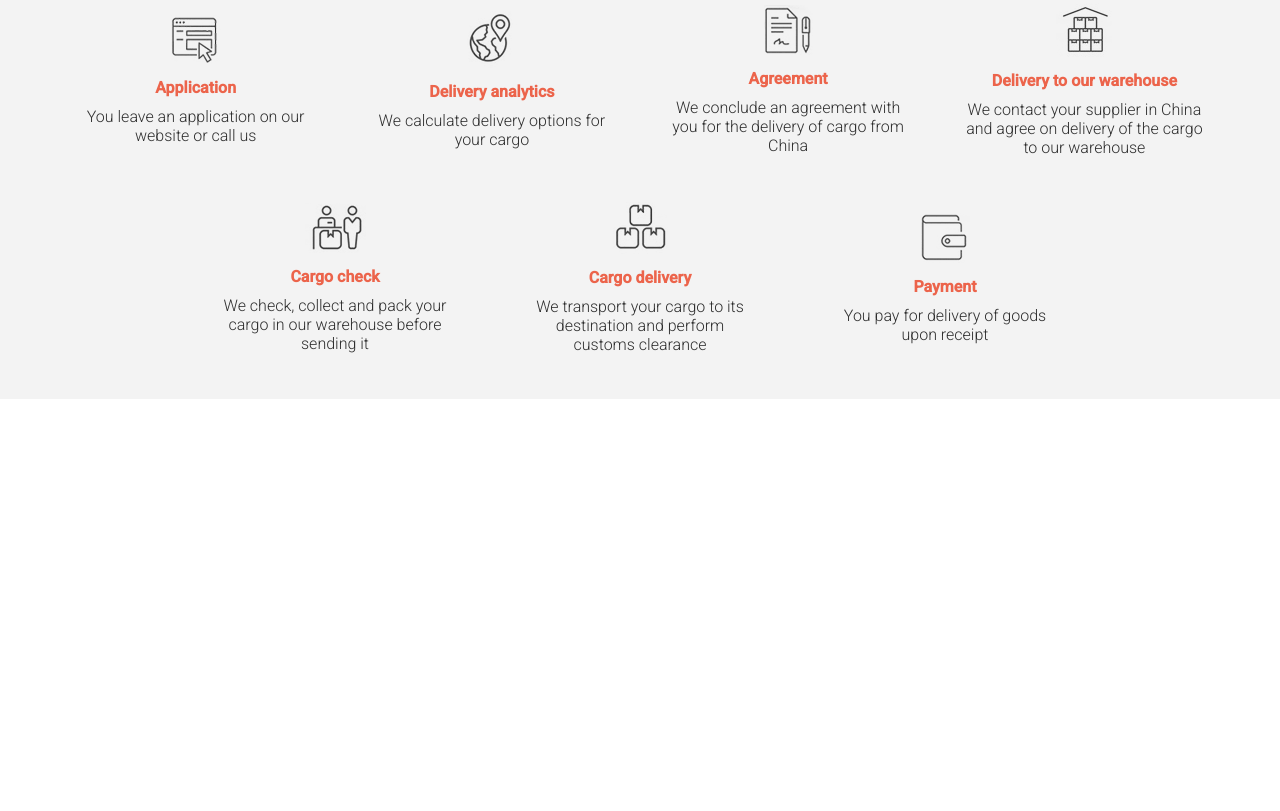
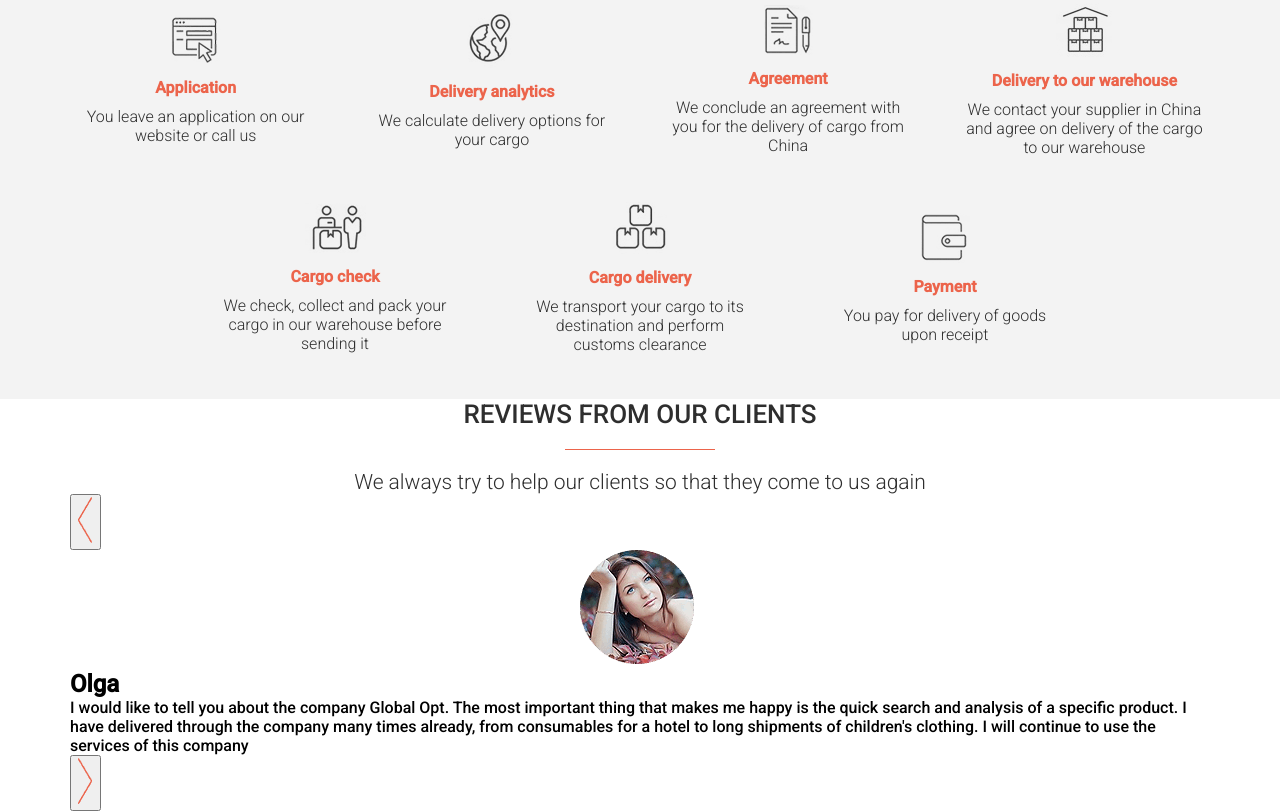
Before and after one commit to Voitsikhovska/glopt-project, a website: page src/index.html in a window 1280 px wide. Shown: the part 3805-4616 px from the top of the page. Before the commit the page ends 4204 px from the top, so only its background shows below. Drawn offline with nearby package versions, Linux system fonts and the light colour scheme; files that its build step writes are made by us from their sources.

Commit message:
creation of html structure to section "reviews" fixed validation form and add slider (slick)

```diff
--- a/package.json
+++ b/package.json
@@ -33,6 +33,7 @@
     "gulp-rename": "^2.0.0",
     "gulp-sass": "^5.1.0",
     "jquery": "^3.7.1",
-    "sass": "^1.63.3"
+    "sass": "^1.63.3",
+    "slick-carousel": "^1.8.1"
   }
 }
--- a/src/index.html
+++ b/src/index.html
@@ -14,9 +14,8 @@
   <meta property="og:image" content="">
 
 
-
-  <link rel="manifest" href="../site.webmanifest">
-  <meta name="theme-color" content="#fafafa">
+  <!-- Add the slick-theme.css if you want default styling -->
+  <link rel="stylesheet" type="text/css" href="//cdn.jsdelivr.net/npm/slick-carousel@1.8.1/slick/slick.css"/>
   <link rel="stylesheet" href="./css/style.min.css">
 </head>
 
@@ -352,8 +351,47 @@
 
   </div>
 </section>
-    <script src="js/app.js"></script>
+<section class="reviews">
+  <div class="container">
+    <h1 class="reviews_title title">reviews from our clients</h1>
+    <div class="divider"></div>
+    <div class="reviews_subtitle subtitle">We always try to help our clients so that they come to us again </div>
 
+  </div>
+  <div class="carousel">
+    <div class="container">
+      <div class="carousel_inner">
+        <div class="carousel_wrapper">
+          <img src="icons/carousel-icon.png" alt="icon">
+          <div class="carousel_descr"><h1 class="carousel_title">Olga</h1> I would like to tell you about the company Global Opt. The most important thing that makes me happy is the quick search and analysis of a specific product. I have delivered through the company many times already, from consumables for a hotel to long shipments of children's clothing. I will continue to use the services of this company</div>
+        </div>
+        <div class="carousel_inner">
+          <div class="carousel_wrapper">
+            <img src="icons/carousel-icon.png" alt="icon">
+            <div class="carousel_descr"><h1 class="carousel_title">Daryna</h1> I would like to tell you about the company Global Opt. The most important thing that makes me happy is the quick search and analysis of a specific product. I have delivered through the company many times already, from consumables for a hotel to long shipments of children's clothing. I will continue to use the services of this company</div>
+          </div>
+      </div>
+        <div class="carousel_inner">
+          <div class="carousel_wrapper">
+            <img src="icons/carousel-icon.png" alt="icon">
+            <div class="carousel_descr"><h1 class="carousel_title">Mariana</h1> I would like to tell you about the company Global Opt. The most important thing that makes me happy is the quick search and analysis of a specific product. I have delivered through the company many times already, from consumables for a hotel to long shipments of children's clothing. I will continue to use the services of this company</div>
+          </div>
+        </div>
+      </div>
+  </div></div>
+</section>
+<script
+  type="text/javascript"
+  src="//code.jquery.com/jquery-1.11.0.min.js"
+></script>
+<script
+  type="text/javascript"
+  src="//code.jquery.com/jquery-migrate-1.2.1.min.js"
+></script>
+
+<script type="text/javascript" src="//cdn.jsdelivr.net/npm/slick-carousel@1.8.1/slick/slick.min.js"></script>
+<script src="js/jquery.validate.min.js"></script>
+<script src="js/app.js"></script>
 </body>
 
 </html>
--- a/src/js/app.js
+++ b/src/js/app.js
@@ -1,4 +1,4 @@
-function validateForms(form) {
+/*function validateForms(form) {
   $(form).validate({
     rules: {
       name: {
@@ -24,4 +24,38 @@ function validateForms(form) {
     },
   });
 }
-validateForms("#consultation-form");
+validateForms("#consultation-form");*/
+
+
+
+$(document).ready(function () {
+  $(".carousel_inner").slick({
+    speed: 1200,
+    adaptiveHeight: true,
+    prevArrow:
+      '<button type="button" class="slick-prev"><img src="../icons/carousel-left.png" /></button>',
+    nextArrow:
+      '<button type="button" class="slick-next"><img src="../icons/carousel-right.png" /></button>',
+    responsive: [
+
+      {
+        breakpoint: 768,
+        settings: {
+          arrows: false,
+          centerMode: true,
+          centerPadding: '40px',
+          slidesToShow: 3
+        }
+      },
+      {
+        breakpoint: 480,
+        settings: {
+          arrows: false,
+          centerMode: true,
+          centerPadding: '40px',
+          slidesToShow: 1
+        }
+      },
+    ]
+  });
+});
--- /dev/null
+++ b/src/sass/slick.css
@@ -0,0 +1,119 @@
+/* Slider */
+.slick-slider
+{
+    position: relative;
+
+    display: block;
+    box-sizing: border-box;
+
+    -webkit-user-select: none;
+       -moz-user-select: none;
+        -ms-user-select: none;
+            user-select: none;
+
+    -webkit-touch-callout: none;
+    -khtml-user-select: none;
+    -ms-touch-action: pan-y;
+        touch-action: pan-y;
+    -webkit-tap-highlight-color: transparent;
+}
+
+.slick-list
+{
+    position: relative;
+
+    display: block;
+    overflow: hidden;
+
+    margin: 0;
+    padding: 0;
+}
+.slick-list:focus
+{
+    outline: none;
+}
+.slick-list.dragging
+{
+    cursor: pointer;
+    cursor: hand;
+}
+
+.slick-slider .slick-track,
+.slick-slider .slick-list
+{
+    -webkit-transform: translate3d(0, 0, 0);
+       -moz-transform: translate3d(0, 0, 0);
+        -ms-transform: translate3d(0, 0, 0);
+         -o-transform: translate3d(0, 0, 0);
+            transform: translate3d(0, 0, 0);
+}
+
+.slick-track
+{
+    position: relative;
+    top: 0;
+    left: 0;
+
+    display: block;
+    margin-left: auto;
+    margin-right: auto;
+}
+.slick-track:before,
+.slick-track:after
+{
+    display: table;
+
+    content: '';
+}
+.slick-track:after
+{
+    clear: both;
+}
+.slick-loading .slick-track
+{
+    visibility: hidden;
+}
+
+.slick-slide
+{
+    display: none;
+    float: left;
+
+    height: 100%;
+    min-height: 1px;
+}
+[dir='rtl'] .slick-slide
+{
+    float: right;
+}
+.slick-slide img
+{
+    display: block;
+}
+.slick-slide.slick-loading img
+{
+    display: none;
+}
+.slick-slide.dragging img
+{
+    pointer-events: none;
+}
+.slick-initialized .slick-slide
+{
+    display: block;
+}
+.slick-loading .slick-slide
+{
+    visibility: hidden;
+}
+.slick-vertical .slick-slide
+{
+    display: block;
+
+    height: auto;
+
+    border: 1px solid transparent;
+}
+.slick-arrow.slick-hidden {
+    display: none;
+}
```
Also changed, not shown: src/icons/carousel-icon.png (added), src/icons/carousel-left.png (added), src/icons/carousel-right.png (added), src/js/slick.min.js (added), src/sass/blocks/_scheme.scss (line endings or trailing spaces), 1 other file.
